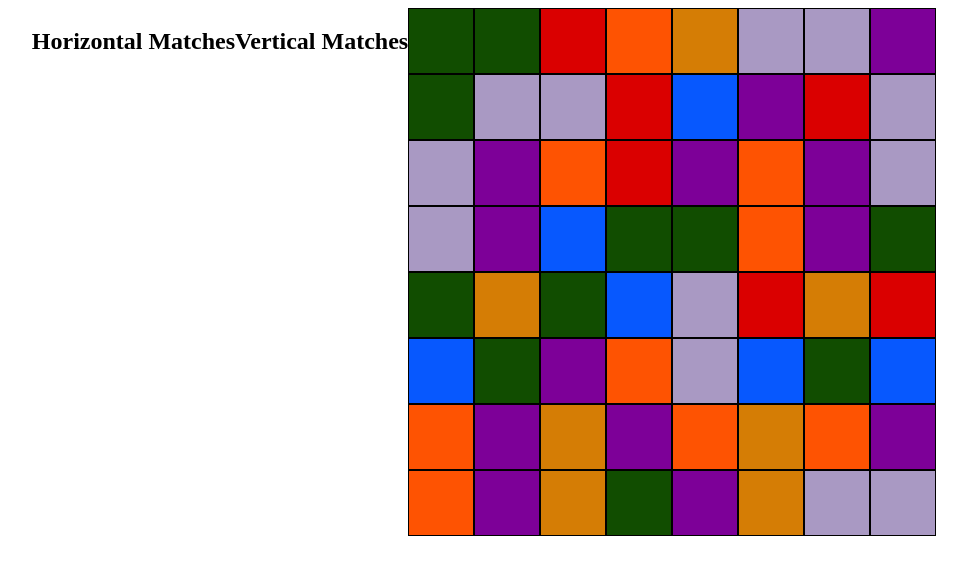
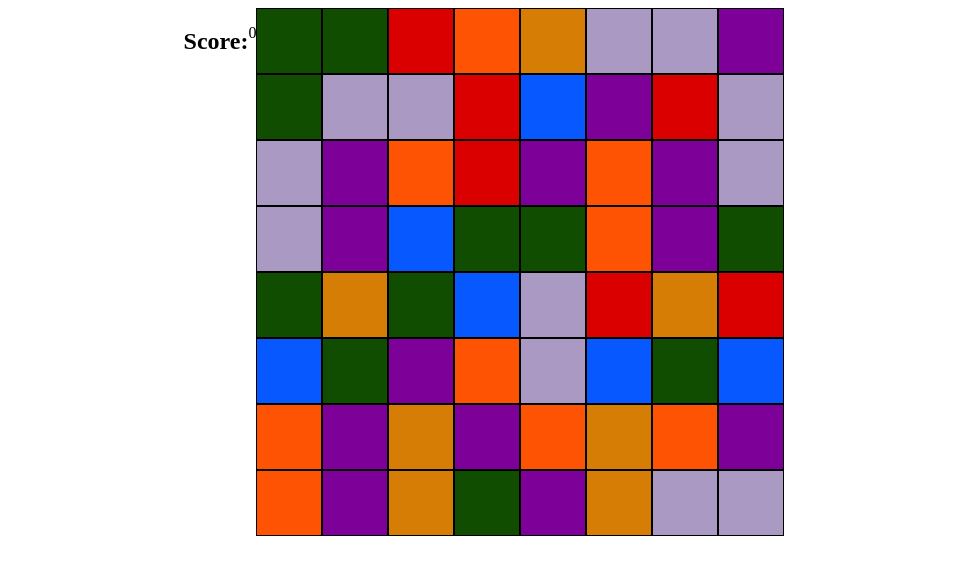
Before and after one commit to CrisM05/Bejingled, a React (Vite) app in the folder frontend/: page / in a window 1280 px wide. Shown: the top 574 px of the page, without its empty margins (156-1123 px from the left). Built offline with nearby package versions, Linux system fonts and the light colour scheme.

Commit message:
Something works

```diff
--- a/frontend/src/components/Board.jsx
+++ b/frontend/src/components/Board.jsx
@@ -7,21 +7,23 @@ const Board = ({ length, height }) => {
   const [board, setBoard] = useState(
     generateRandomBoard(Array(height).fill(Array(length)))
   );
-  const [hCombos, setHCombos] = useState([]);
-  const [vCombos, setVCombos] = useState([]);
+  // const [hCombos, setHCombos] = useState([]);
+  // const [vCombos, setVCombos] = useState([]);
   const [chosen, setChosen] = useState(null);
   const [badMove, setBadMove] = useState(false);
   const letters = ["A", "B", "C", "D", "E", "F", "G", "H"];
+  const [score, setScore] = useState(0);
+
   useEffect(() => {
     setBoard(generateRandomBoard(board));
     // console.log(board);
   }, []);
 
   useEffect(() => {
-    const horz = findHorizontalCombos(board);
-    const vert = findVerticalCombos(board)
-    setHCombos(horz);
-    setVCombos(vert);
+    // const horz = findHorizontalCombos(board);
+    // const vert = findVerticalCombos(board)
+    // setHCombos(horz);
+    // setVCombos(vert);
     // if (horz.length > 0 || vert.length > 0) {
     //   console.log(findCoordsOfMatches(horz,vert,board));
     // }
@@ -29,8 +31,8 @@ const Board = ({ length, height }) => {
 
   return (
     <>
-      <h2>Horizontal Matches {hCombos.map(el => <p key={el}> {el}</p>)}</h2>
-      <h2>Vertical Matches {vCombos?.map(el => <p key={el}>{el}</p>)}</h2>
+      <h2>Score:</h2>
+      <p>{score}</p>
       <div className={`board ${badMove ? "badMove" : ''}`}>
         {board.map((row, idx) => (
           <span className="row" id={`row${idx}`}>
@@ -44,6 +46,8 @@ const Board = ({ length, height }) => {
                 board={board}
                 setBoard={setBoard}
                 setBadMove={setBadMove}
+                setScore={setScore}
+                score={score}
               />
             ))}
           </span>
--- a/frontend/src/components/Jewel.jsx
+++ b/frontend/src/components/Jewel.jsx
@@ -18,6 +18,8 @@ const Jewel = ({
   board,
   setBoard,
   setBadMove,
+  setScore,
+  score
 }) => {
   // let selected = false;
   // const [selected, setSelected] = useState(false);
@@ -29,7 +31,7 @@ const Jewel = ({
       setChosen(null);
     }
     if (chosen && areNextToEachOther(chosen, coord)) {
-      const clone = JSON.parse(JSON.stringify(board));
+      let clone = JSON.parse(JSON.stringify(board));
       const original = JSON.parse(JSON.stringify(board));
       const [x1, y1] = getCoordsFromString(chosen);
       const [x2, y2] = getCoordsFromString(coord);
@@ -42,23 +44,40 @@ const Jewel = ({
       setChosen(null);
       // console.log(findHorizontalCombos(clone),findVerticalCombos(clone));
       // console.log(typeof(getCoordsFromString(coord).join('')));
-      const hor = findHorizontalCombos(clone);
-      const ver = findVerticalCombos(clone);
-      const all = findCoordsOfMatches(hor, ver, clone);
+      let hor = findHorizontalCombos(clone);
+      let ver = findVerticalCombos(clone);
+      let all = findCoordsOfMatches(hor, ver, clone);
+      let count = 0;
+      let bazinga = true;
+      let cloneScore = score
       // console.log(hor);
       // console.log(ver);
       // console.log(all);
 
       if (
-        all.has(getCoordsFromString(coord).join("")) ||
-        all.has(getCoordsFromString(chosen).join(""))
+        // all.has(getCoordsFromString(coord).join("")) ||
+        // all.has(getCoordsFromString(chosen).join(""))
+        all.size > 0
       ) {
-        setBoard(clearCoords(all, clone));
-        countNumInColumn(all).forEach(el => console.log(el));
-        setTimeout(() => {
-          setBoard(dropJewels(all,board));
-        },250)
-        // dropJewels(all,clone);
+        while(count < 10 && bazinga) {
+          console.log(count);
+          setBoard(clearCoords(all, clone));
+          // countNumInColumn(all).forEach(el => console.log(el));
+          clone = dropJewels(all,clone);
+          setScore(score + all.size);
+          const check = findCoordsOfMatches(findHorizontalCombos(clone),findVerticalCombos(clone),clone);
+          if (check.size === 0) {
+            bazinga = false;
+          }
+          // dropJewels(all,clone);
+          hor = findHorizontalCombos(clone);
+          ver = findVerticalCombos(clone);
+          all = findCoordsOfMatches(hor, ver, clone);
+          setTimeout(() => {
+            setBoard(clone);
+          },count === 0 ? 250 : 500)
+          count++;
+        }
 
       } else {
         setBadMove(true);
--- a/frontend/src/utils.js
+++ b/frontend/src/utils.js
@@ -192,12 +192,16 @@ export const dropJewels = (coords, board) => {
       for (let i = clone.length-1; i >= 0; i--) {
         for (let j = clone[i].length-1; j >= 0; j--) {
           if (clone[i][j] === 'white'){
-            console.log(clone[i][j]);
+            // console.log(clone[i][j]);
             clone[i][j] = getRandomColor();
           }
         }
       }
     // },200)
+    // if (check.size > 0) {
+    //   // return dropJewels(check,clone);
+    //   console.log(check);
+    // }
   }
   return clone;
 };
```
